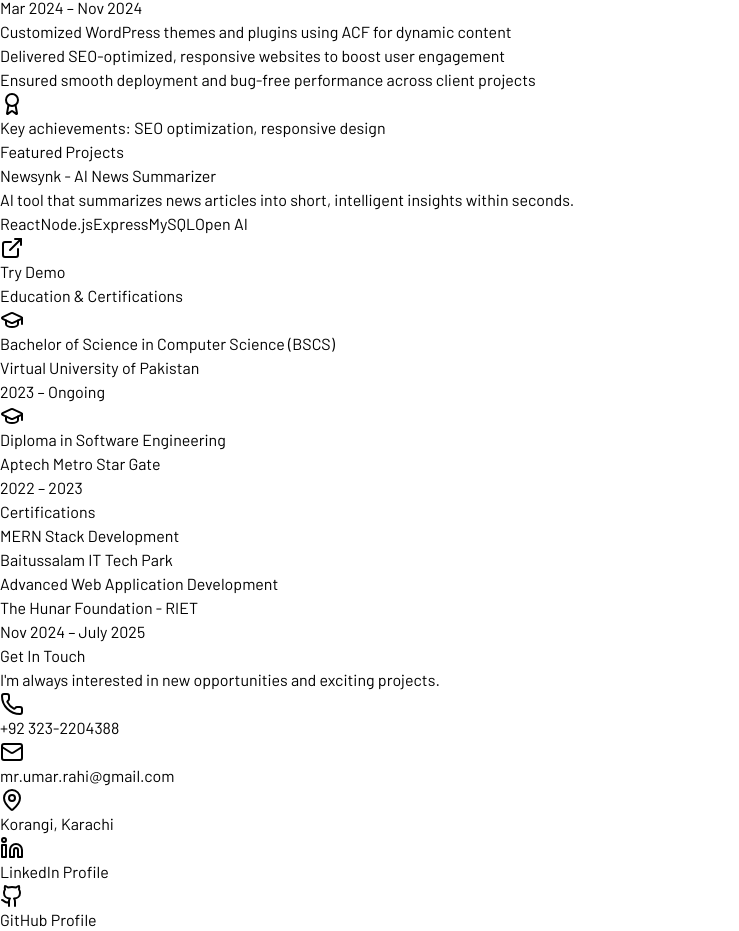
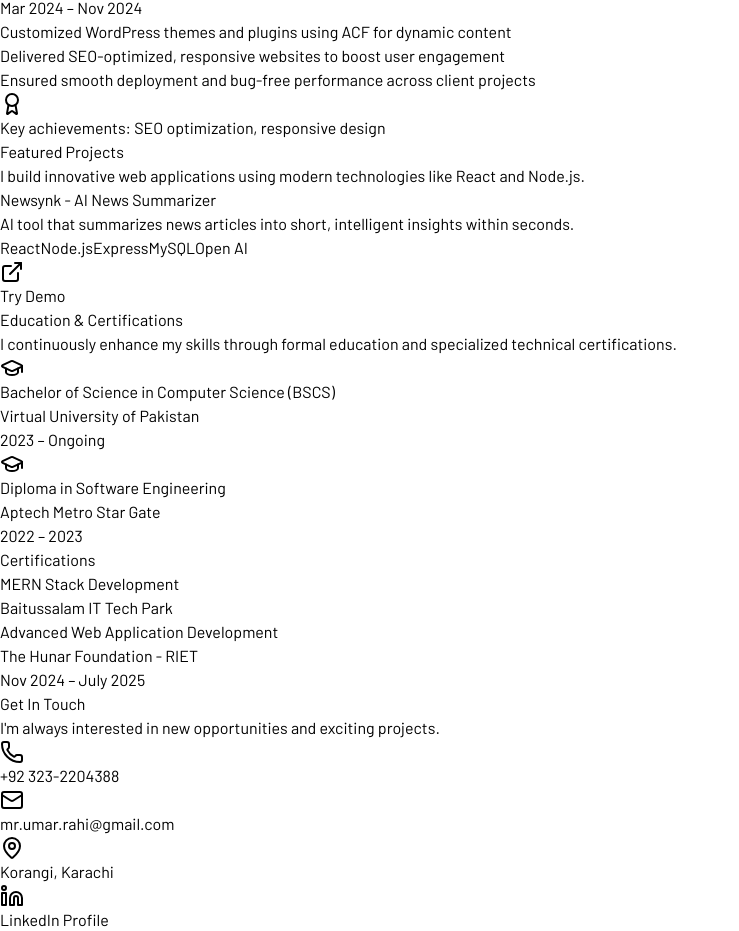
Before and after one commit to umarrahidev/umarrahi-portfolio, a React (Vite) app: page / in a window 1280 px wide. Shown: the part 898-1829 px from the top of the page, without its empty margins (0-739 px from the left). Built offline with nearby package versions, Linux system fonts and the light colour scheme.

Commit message:
Added title

```diff
--- a/src/components/Education.tsx
+++ b/src/components/Education.tsx
@@ -31,9 +31,14 @@ const EducationSection: React.FC = () => {
   return (
     <section id="education" className="py-16 px-4 sm:px-6 lg:px-8 bg-gray-50">
       <div className="max-w-6xl mx-auto">
-        <h2 className="text-3xl md:text-4xl font-bold text-gray-900 mb-6 text-center">
-          Education & Certifications
-        </h2>
+        <div className="text-center mb-10">
+          <h2 className="text-3xl md:text-4xl font-bold text-gray-900">
+            Education & Certifications
+          </h2>
+          <p className="text-gray-500 mt-2">
+           I continuously enhance my skills through formal education and specialized technical certifications.
+          </p>
+        </div>
 
         <div className="grid md:grid-cols-2 gap-8 mb-12">
           {education.map((edu, i) => (
--- a/src/components/Projects.tsx
+++ b/src/components/Projects.tsx
@@ -1,5 +1,5 @@
 import React from "react";
-import {ExternalLink } from "lucide-react";
+import { ExternalLink } from "lucide-react";
 import type { Project } from "../types";
 
 const Projects: React.FC = () => {
@@ -31,9 +31,16 @@ const Projects: React.FC = () => {
   return (
     <section id="projects" className="py-16 px-4 sm:px-6 lg:px-8 bg-white">
       <div className="max-w-6xl mx-auto">
-        <h2 className="text-3xl md:text-4xl font-bold text-gray-900 mb-6 text-center">
-          Featured Projects
-        </h2>
+
+        <div className="text-center mb-10">
+          <h2 className="text-3xl md:text-4xl font-bold text-gray-900">
+            Featured Projects
+          </h2>
+          <p className="text-gray-500 mt-2">
+           I build innovative web applications using modern technologies like React and Node.js.
+          </p>
+        </div>
+
         <div className="grid md:grid-cols-2 lg:grid-cols-3 gap-8">
           {projects.map((project, i) => (
             <div
```
